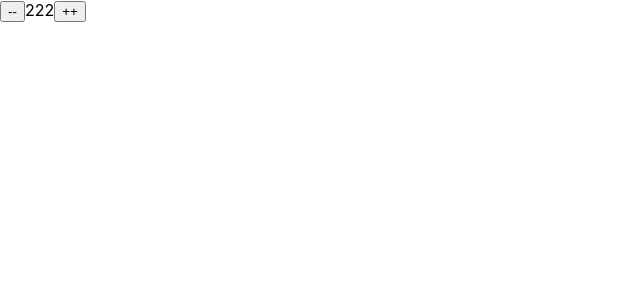
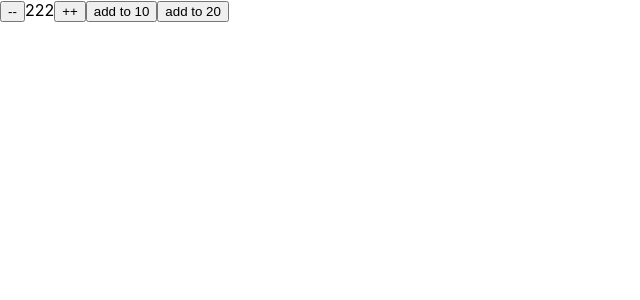
Before and after one commit to Polarisbare/react-redux-pro, a React (Create React App) app: page / in a window 1280 px wide. Shown: the top 300 px of the page, without its empty margins (0-640 px from the left). Built offline with nearby package versions, Linux system fonts and the light colour scheme.

Commit message:
feat: 参数传递给store

```diff
--- a/src/App.js
+++ b/src/App.js
@@ -2,12 +2,12 @@
  * @Author: Lv Jingxin lv510987@163.com
  * @Date: 2024-02-01 16:43:52
  * @LastEditors: Lv Jingxin lv510987@163.com
- * @LastEditTime: 2024-02-19 09:10:58
+ * @LastEditTime: 2024-02-19 09:19:42
  * @FilePath: /react-redux/src/App.js
  * @Description: store中存储方法
  */
 import { useDispatch, useSelector } from "react-redux";
-import {inscrement,decrement}from "./store/modules/counterStore"
+import {inscrement,decrement,addToNum}from "./store/modules/counterStore"
 function App() {
   const {count } = useSelector(state=>state.counter)
   const dispatch = useDispatch()
@@ -16,7 +16,8 @@ function App() {
       <button onClick={()=>dispatch(decrement())}>--</button>
     {count}
       <button onClick={()=>dispatch(inscrement())}>++</button>
-
+    <button onClick={()=>dispatch(addToNum(10))}>add to 10</button>
+    <button onClick={()=>dispatch(addToNum(20))}>add to 20</button>
     </div>
   );
 }
--- a/src/store/modules/counterStore.js
+++ b/src/store/modules/counterStore.js
@@ -2,7 +2,7 @@
  * @Author: Lv Jingxin lv510987@163.com
  * @Date: 2024-02-01 18:15:23
  * @LastEditors: Lv Jingxin lv510987@163.com
- * @LastEditTime: 2024-02-19 09:12:11
+ * @LastEditTime: 2024-02-19 09:18:06
  * @FilePath: /react-redux/src/store/modules/counterStore.js
  * @Description: 相应方法存入store模块化
  *
@@ -21,14 +21,17 @@ const counterStore = createSlice({
     },
     decrement(state){
       state.count--
+    },
+    addToNum(state,action){
+      state.count = action.payload
     }
   }
 })
 // 解构出来actionCreater函数
-const { inscrement,decrement}  = counterStore.actions
+const { inscrement,decrement,addToNum}  = counterStore.actions
 // 获取reducer
 const reducer = counterStore.reducer
 
-export {inscrement,decrement}
+export {inscrement,decrement,addToNum}
 
 export default reducer
```
